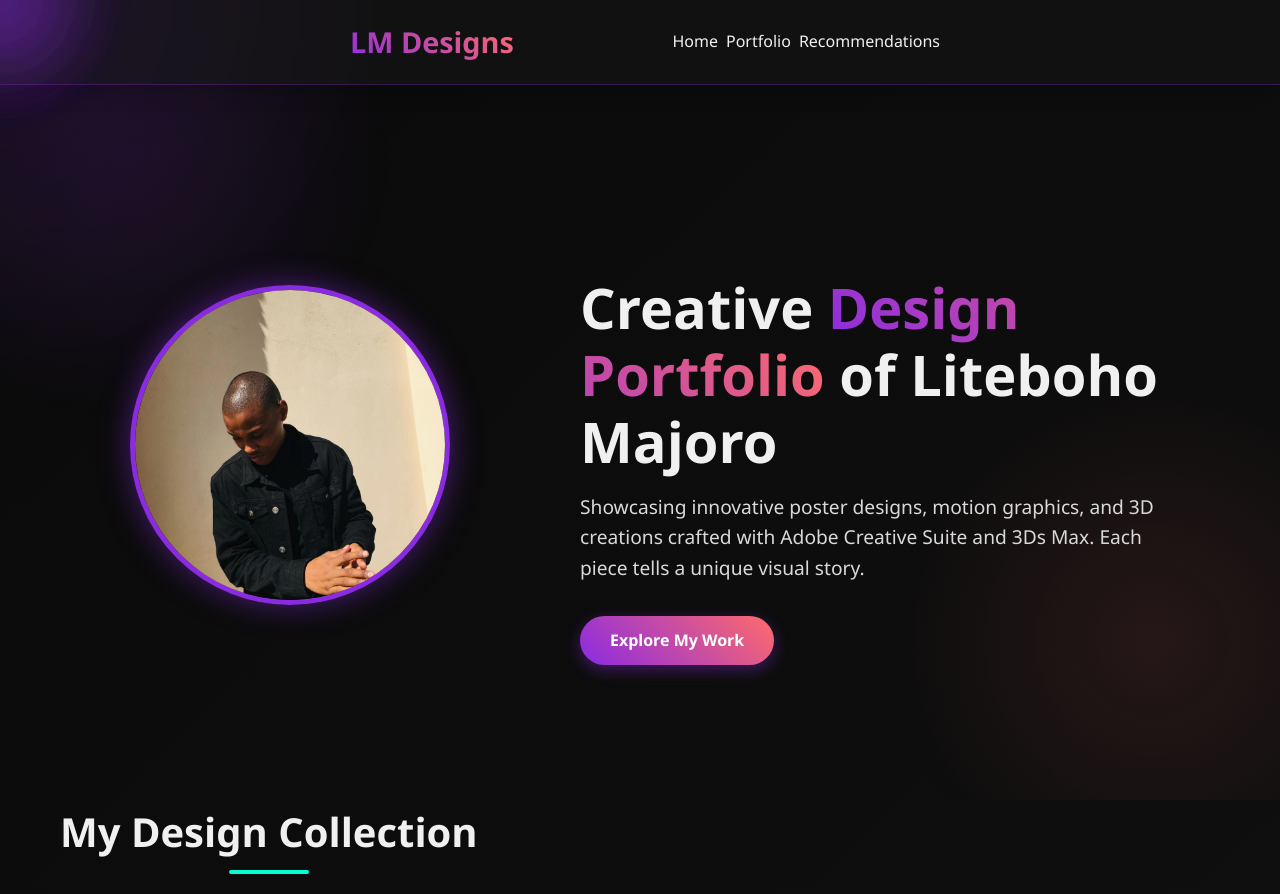
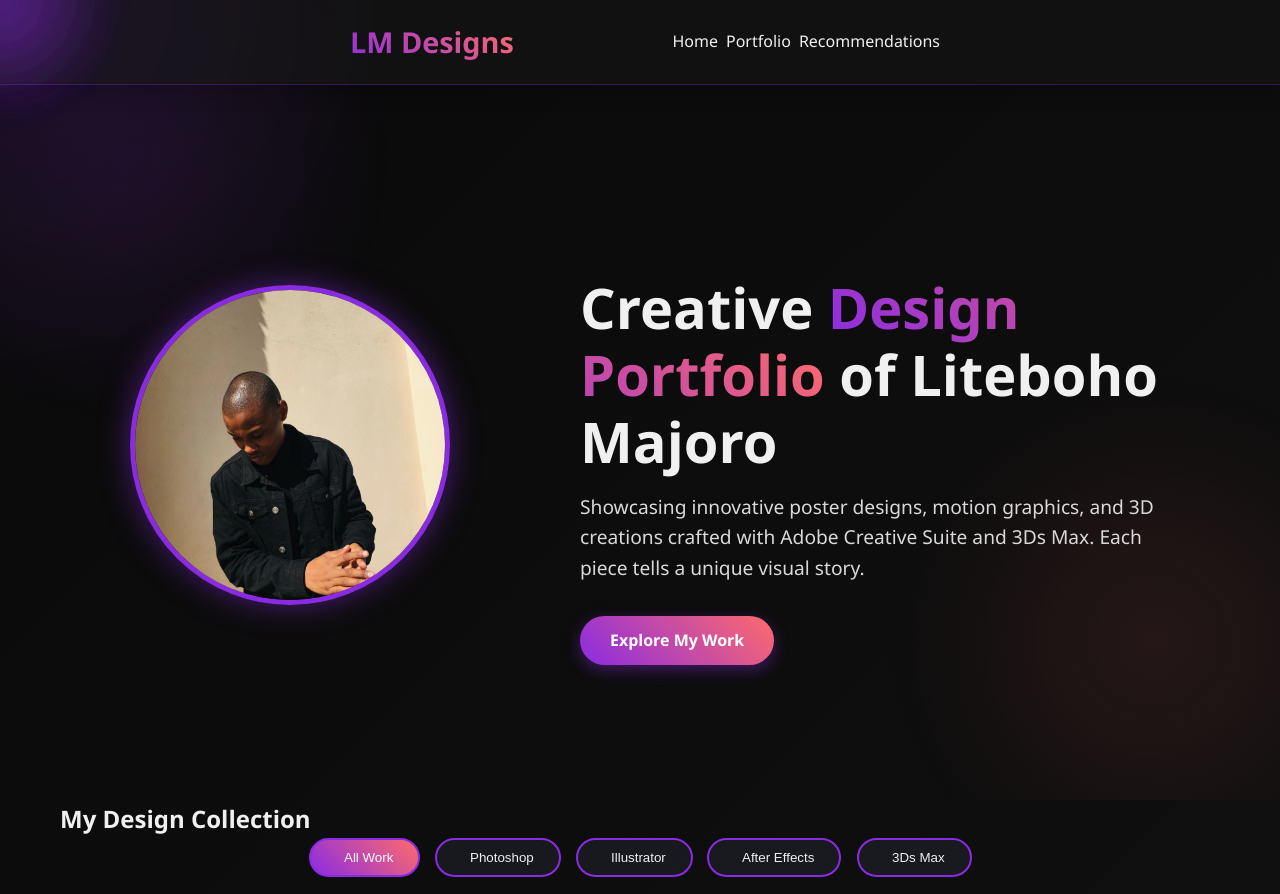
Before and after one commit to LitebohoMajoro/LM-Designs-Website, a React (Create React App) app: page / in a window 1280 px wide. Shown: the top 894 px of the page. Built offline with nearby package versions, Linux system fonts and the light colour scheme.

Commit message:
Update styles.css

```diff
--- a/src/styles.css
+++ b/src/styles.css
@@ -330,14 +330,14 @@ header {
     }
 }
 
-.filter-section h2 {
+.filter-section h5 {
     font-size: 2.5rem;
     margin-bottom: 2rem;
     position: relative;
     display: inline-block;
 }
 
-.filter-section h2::after {
+.filter-section h5::after {
     content: '';
     position: absolute;
     bottom: -10px;
```
